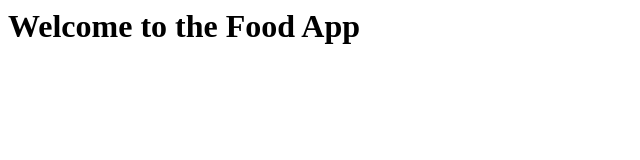
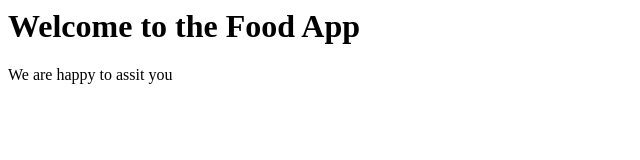
Before and after one commit to Shubh4149/food, a plain HTML site: page index.html in a window 1280 px wide. Shown: the whole page, without its empty margins (0-640 px from the left). Drawn offline with Linux system fonts and the light colour scheme.

Commit message:
Description added

```diff
--- a/index.html
+++ b/index.html
@@ -6,6 +6,7 @@
 
 <body>
     <h1>Welcome to the Food App</h1>
+    <p>We are happy to assit you</p>
 </body>
 
 </html>
```
